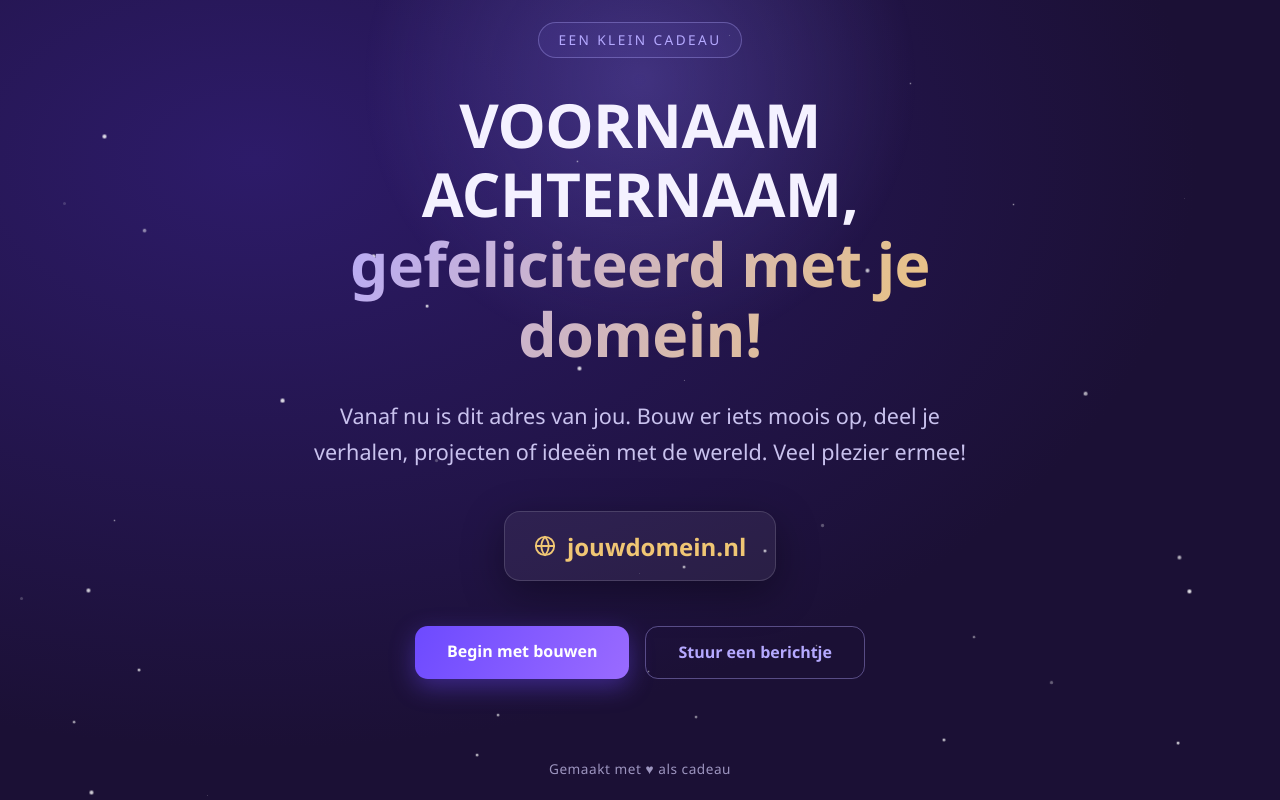
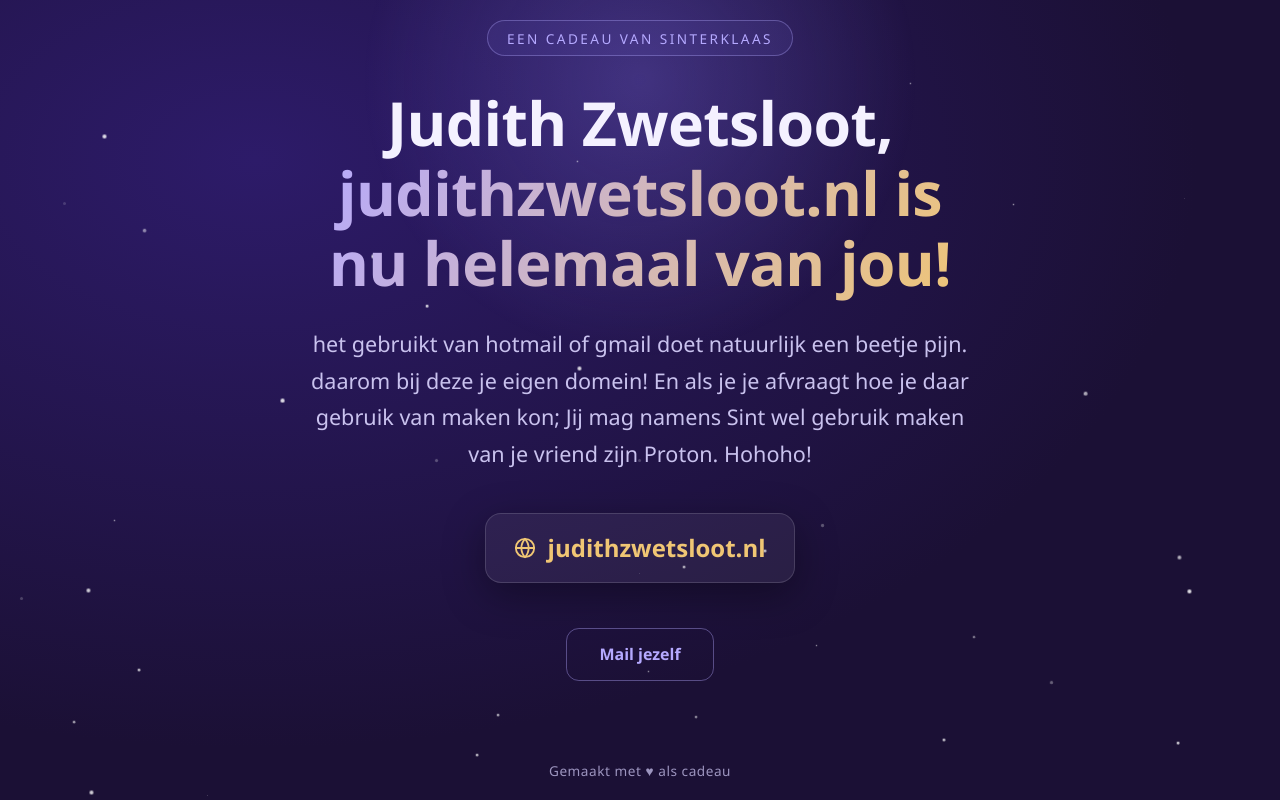
Before and after one commit to Nadkine/judithzwetsloot, a plain HTML site: page index.html in a window 1280 px wide. Drawn offline with Linux system fonts and the light colour scheme.

Commit message:
Update welcome page with new name and domain

```diff
--- a/Welkomstpagina Domeincadeau.html
+++ b/index.html
@@ -3,7 +3,7 @@
 <head>
 <meta charset="UTF-8">
 <meta name="viewport" content="width=device-width, initial-scale=1.0">
-<title>Gefeliciteerd met je domein!</title>
+<title>Judith Zwetsloot</title>
 <style>
   :root {
     --bg-1: #1b1035;
@@ -186,17 +186,19 @@
 <!-- Vul hieronder jouw eigen naam en domein in -->
 
 <main class="content">
-  <span class="badge">Een klein cadeau</span>
+  <span class="badge">Een cadeau van Sinterklaas</span>
 
   <h1>
-    VOORNAAM ACHTERNAAM,
-    <span class="name">gefeliciteerd met je domein!</span>
+    Judith Zwetsloot,
+    <span class="name">judithzwetsloot.nl is nu helemaal van jou!</span>
   </h1>
 
   <p class="subtitle">
-    Vanaf nu is dit adres van jou. Bouw er iets moois op,
-    deel je verhalen, projecten of ideeën met de wereld.
-    Veel plezier ermee!
+    het gebruikt van hotmail of gmail doet natuurlijk een beetje pijn.
+    daarom bij deze je eigen domein!
+    En als je je afvraagt hoe je daar gebruik van maken kon;
+    Jij mag namens Sint wel gebruik maken van je vriend zijn Proton.
+    Hohoho!
   </p>
 
   <div class="domain-card">
@@ -205,12 +207,11 @@
       <path d="M2 12h20"></path>
       <path d="M12 2a15.3 15.3 0 0 1 4 10 15.3 15.3 0 0 1-4 10 15.3 15.3 0 0 1-4-10 15.3 15.3 0 0 1 4-10z"></path>
     </svg>
-    <span>jouwdomein.nl</span>
+    <span>judithzwetsloot.nl</span>
   </div>
 
   <nav class="actions">
-    <a class="btn btn-primary" href="#">Begin met bouwen</a>
-    <a class="btn btn-secondary" href="mailto:mail@example.com">Stuur een berichtje</a>
+    <a class="btn btn-secondary" href="mailto:mail@judithzwetsloot.nl">Mail jezelf</a>
   </nav>
 </main>
 
```
